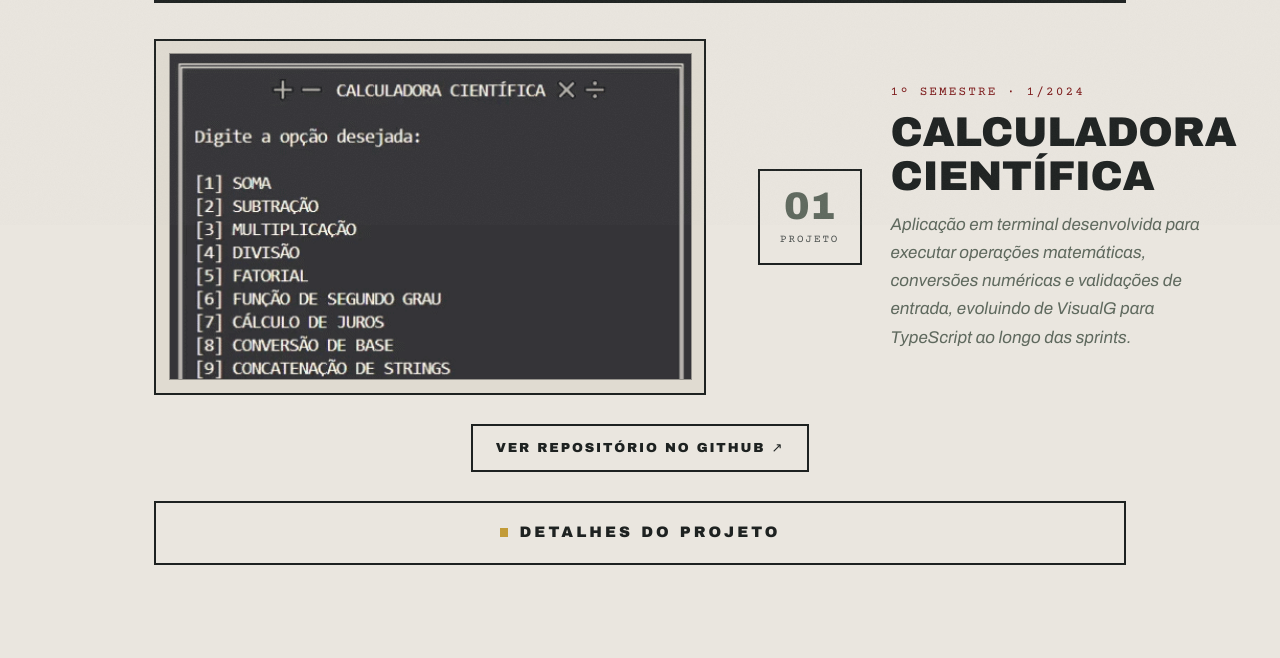
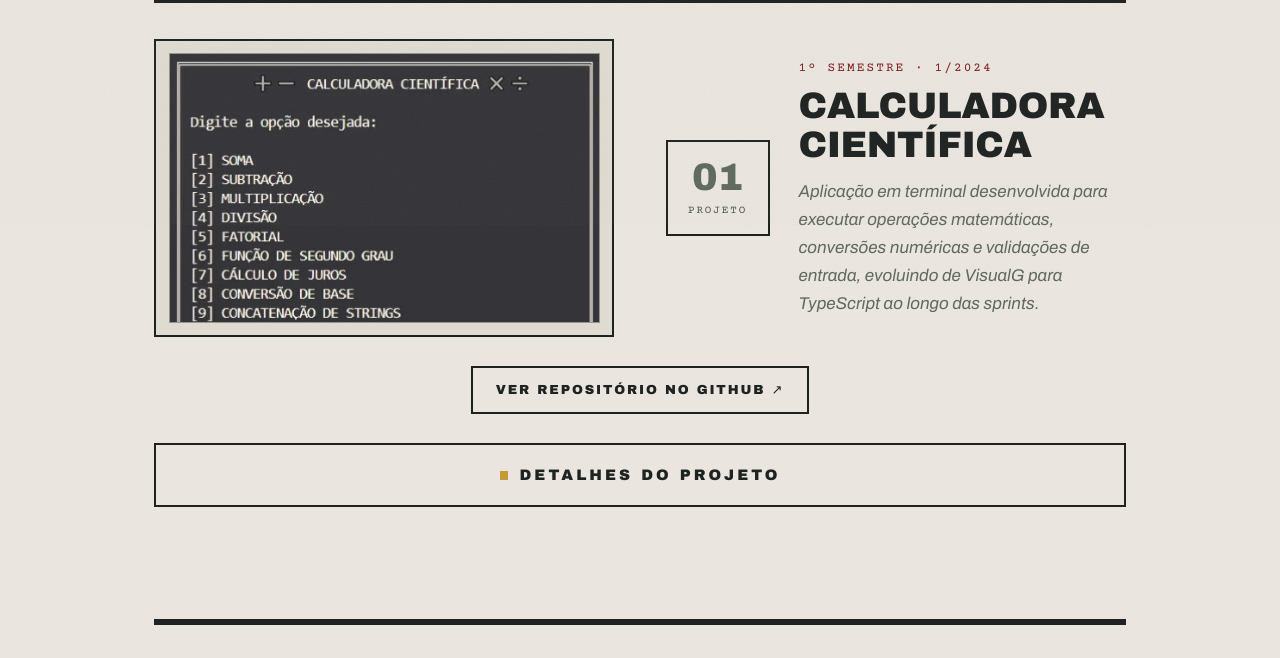
Before and after one commit to LuizHRFerreira/portifolio, a plain HTML site: page index.html in a window 1280 px wide. Shown: the part 975-1633 px from the top of the page. Drawn offline with nearby package versions, Linux system fonts and the light colour scheme.

Commit message:
correção de formatação de texto

```diff
--- a/style.css
+++ b/style.css
@@ -197,14 +197,10 @@ img { max-width: 100%; height: auto; }
 /* topo do projeto: info de um lado, imagem do outro, alternando */
 .suite-top {
   display: grid;
-  grid-template-columns: minmax(0, .8fr) minmax(0, 1.2fr);
+  grid-template-columns: minmax(0, 1fr) minmax(0, 1fr);
   gap: clamp(1.8rem, 4vw, 3.2rem);
   align-items: center;
   margin-bottom: 1.8rem;
-}
-
-.suite:nth-of-type(even) .suite-top {
-  grid-template-columns: minmax(0, 1.2fr) minmax(0, .8fr);
 }
 
 .suite:nth-of-type(even) .suite-top .suite-head { order: 2; }
@@ -212,7 +208,8 @@ img { max-width: 100%; height: auto; }
 
 .suite-head {
   display: grid;
-  grid-template-columns: auto 1fr;
+  grid-template-columns: auto minmax(0, 1fr);
+  min-width: 0;
   gap: clamp(1.1rem, 2.5vw, 1.8rem);
   align-items: center;
 }
@@ -256,11 +253,12 @@ img { max-width: 100%; height: auto; }
 .suite-title {
   font-family: "Archivo Black", sans-serif;
   font-weight: 400;
-  font-size: clamp(1.5rem, 4vw, 2.6rem);
+  font-size: clamp(1.5rem, 3.4vw, 2.3rem);
   line-height: 1.05;
   letter-spacing: -.01em;
   text-transform: uppercase;
   color: var(--charcoal);
+  overflow-wrap: break-word;
 }
 
 .suite-title a { text-decoration: none; }
```
